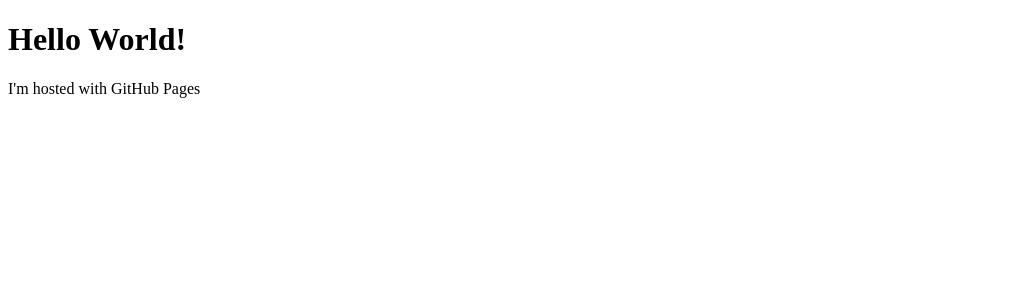
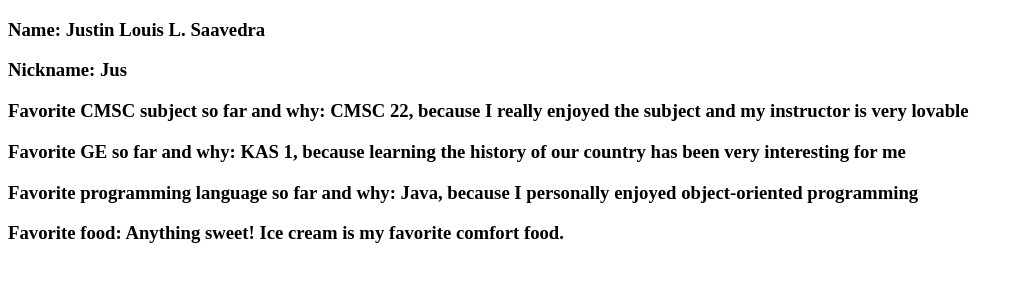
Before and after one commit to jllsaavedra/jllsaavedra.github.io, a plain HTML site: page index.html in a window 1280 px wide. Shown: the whole page, without its empty margins (0-1023 px from the left). Drawn offline with Linux system fonts and the light colour scheme.

Commit message:
Update index.html

```diff
--- a/index.html
+++ b/index.html
@@ -1,7 +1,11 @@
 <!DOCTYPE html>
 <html>
     <body>
-        <h1>Hello World!</h1>
-        <p>I'm hosted with GitHub Pages</p>
+        <h3>Name: Justin Louis L. Saavedra</h3>
+        <h3>Nickname: Jus</h3>
+        <h3>Favorite CMSC subject so far and why: CMSC 22, because I really enjoyed the subject and my instructor is very lovable</h3>
+        <h3>Favorite GE so far and why: KAS 1, because learning the history of our country has been very interesting for me</h3>
+        <h3>Favorite programming language so far and why: Java, because I personally enjoyed object-oriented programming</h3>
+        <h3>Favorite food: Anything sweet! Ice cream is my favorite comfort food.</h3>
     </body>
 </html>
```
